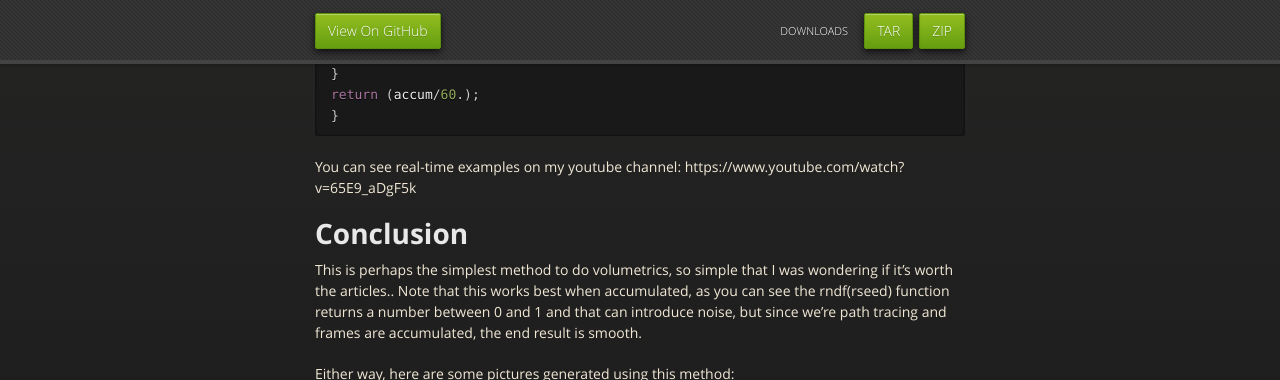
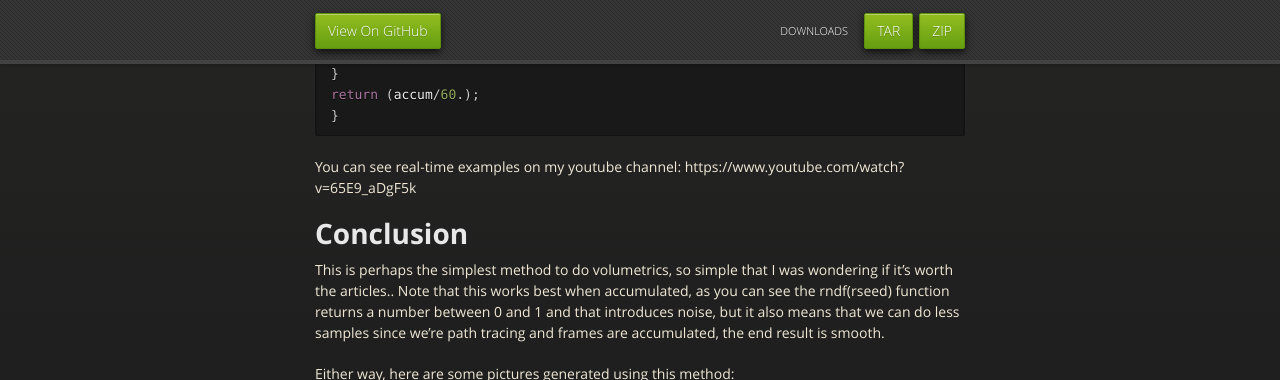
Before and after one commit to NamelessCoding/NamelessCoding.github.io, a Jekyll site: the page built from volumetrics2.md, in a window 1280 px wide and 900 px high, scrolled down 1270 px, cut to the strip 0-380 px from the top of the window. Built offline with Jekyll 4.4.1, drawn with Linux system fonts in a browser that asks for light colours; our own code applies the rules of GitHub Pages for plain Markdown files.

Commit message:
Update volumetrics2.md

```diff
--- a/volumetrics2.md
+++ b/volumetrics2.md
@@ -56,7 +56,7 @@ https://www.youtube.com/watch?v=65E9_aDgF5k
 
 This is perhaps the simplest method to do volumetrics, so simple that I was wondering if it's worth the articles..
 Note that this works best when accumulated, as you can see the rndf(rseed) function returns a number between 0 and 1
-and that can introduce noise, but since we're path tracing and frames are accumulated, the end result is smooth.
+and that introduces noise, but it also means that we can do less samples since we're path tracing and frames are accumulated, the end result is smooth.
 
 Either way, here are some pictures generated using this method:
 
```
